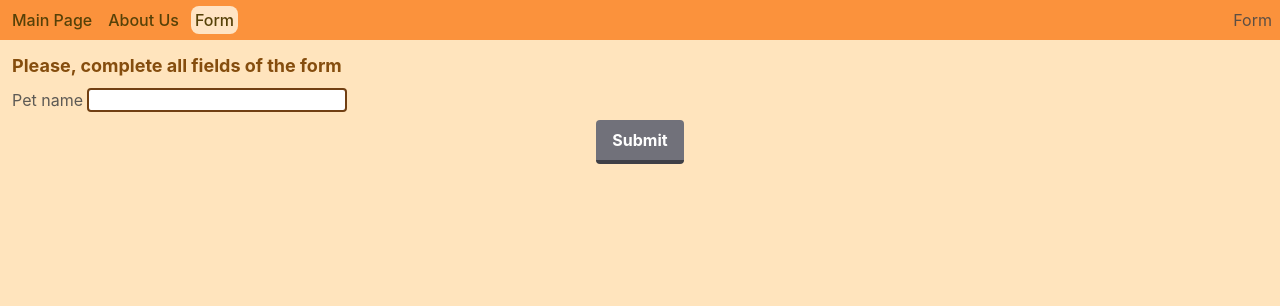
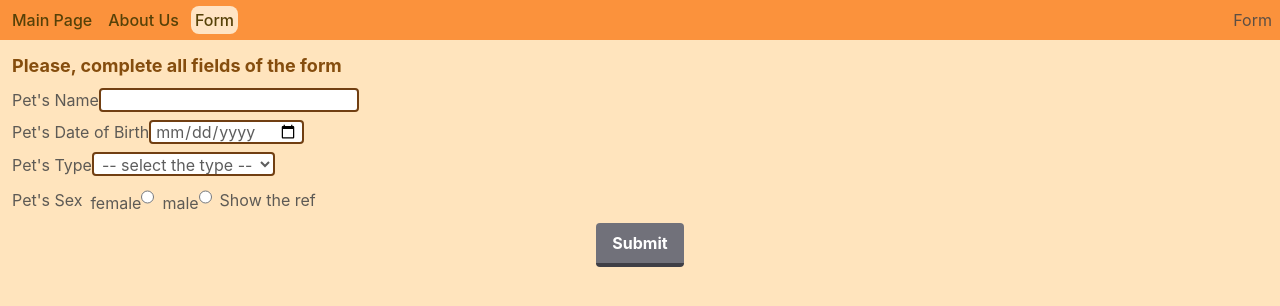
Before and after one commit to neemkashu/react-neemkashu, a React (Vite) app: page /form in a window 1280 px wide. Shown: the top 306 px of the page. Built offline with nearby package versions, Linux system fonts and the light colour scheme.

Commit message:
feat: add simple inputs without child refs

```diff
--- a/src/components/Form/Form.tsx
+++ /dev/null
@@ -1,34 +0,0 @@
-import { Component, createRef, FormEventHandler } from 'react';
-import { inputRef } from 'src/utils/types';
-import { TextInput } from './TextInput';
-
-export class Form extends Component<Record<string, never>> {
-  inputText: inputRef;
-
-  constructor(props: Record<string, never>) {
-    super(props);
-    this.inputText = createRef<HTMLInputElement>();
-  }
-  handleSubmit: FormEventHandler = (event) => {
-    event.preventDefault();
-    console.log(this.inputText.current?.value);
-  };
-  render() {
-    return (
-      <form onSubmit={this.handleSubmit} className="flex flex-col gap-2 p-3">
-        <h2 className="font-bold text-yellow-800 text-lg">
-          Please, complete all fields of the form
-        </h2>
-        <TextInput forwardRef={this.inputText} />
-        <button
-          className=" self-center
-          bg-zinc-500 hover:bg-zinc-400 text-white font-bold
-          py-2 px-4 border-b-4 border-zinc-700 hover:border-zinc-500 rounded"
-          type="submit"
-        >
-          Submit
-        </button>
-      </form>
-    );
-  }
-}
--- /dev/null
+++ b/src/components/Form/PetForm.tsx
@@ -0,0 +1,58 @@
+import { Component, createRef, FormEventHandler } from 'react';
+import { elementRef } from 'src/utils/types';
+import { Select } from './Select';
+import { ReferencedInput } from './ReferencedInput';
+import { Switcher } from './Switcher';
+
+export class PetForm extends Component<Record<string, never>> {
+  inputText: elementRef<HTMLInputElement>;
+  inputDate: elementRef<HTMLInputElement>;
+  inputSex: ReturnType<typeof createRef<Switcher>>;
+  inputSelect: elementRef<HTMLSelectElement>;
+
+  constructor(props: Record<string, never>) {
+    super(props);
+    this.inputText = createRef<HTMLInputElement>();
+    this.inputDate = createRef<HTMLInputElement>();
+    this.inputSelect = createRef<HTMLSelectElement>();
+    this.inputSex = createRef<Switcher>();
+  }
+  handleSubmit: FormEventHandler<HTMLFormElement> = (event) => {
+    event.preventDefault();
+    console.log('this.inputSex.current', this.inputSex.current);
+    this.inputSex.current?.getTheChecked();
+    const formData = {
+      inputVal: this.inputText.current?.value,
+      dateVal: this.inputDate.current?.value,
+      selectVal: this.inputSelect.current?.value,
+      sexVal: this.inputSex.current?.getTheChecked(),
+    };
+    console.log(formData);
+  };
+  render() {
+    return (
+      <form onSubmit={this.handleSubmit} className="flex flex-col gap-2 p-3">
+        <h2 className="font-bold text-yellow-800 text-lg">
+          {'Please, complete all fields of the form'}
+        </h2>
+        <ReferencedInput label={"Pet's Name"} inputType="text" forwardRef={this.inputText} />
+        <ReferencedInput
+          label={"Pet's Date of Birth"}
+          inputType="date"
+          forwardRef={this.inputDate}
+        />
+        <Select label={"Pet's Type"} forwardRef={this.inputSelect} />
+        <Switcher label={"Pet's Sex"} forwardRef={this.inputSex} />
+        <button
+          className=" self-center
+          bg-zinc-500 hover:bg-zinc-400 text-white font-bold
+          py-2 px-4 border-b-4 border-zinc-700 hover:border-zinc-500 rounded
+          duration-300 ease-in-out"
+          type="submit"
+        >
+          {'Submit'}
+        </button>
+      </form>
+    );
+  }
+}
--- /dev/null
+++ b/src/components/Form/ReferencedInput.tsx
@@ -0,0 +1,35 @@
+import { Component, HTMLInputTypeAttribute } from 'react';
+import { elementRef } from 'src/utils/types';
+
+type RefInputProps = {
+  forwardRef: elementRef<HTMLInputElement>;
+  label: string;
+  inputType: HTMLInputTypeAttribute;
+  name?: string;
+  innerText?: string;
+};
+
+export class ReferencedInput extends Component<RefInputProps> {
+  render() {
+    const { forwardRef, label, inputType, name, innerText } = this.props;
+    return (
+      <div>
+        <label>
+          {label}
+          <input
+            ref={forwardRef}
+            type={inputType}
+            name={name}
+            className=" m-0 rounded border-2 border-solid border-yellow-900
+          max-w-xs h-6 px-1 bg-white bg-no-repeat text-base
+           duration-300 ease-in-out
+          hover:shadow-neutral-400 hover:bg-amber-50
+          focus-visible:bg-yellow-200 focus-visible:outline-0"
+          >
+            {innerText}
+          </input>
+        </label>
+      </div>
+    );
+  }
+}
--- /dev/null
+++ b/src/components/Form/Select.tsx
@@ -0,0 +1,47 @@
+import { Component } from 'react';
+import { elementRef } from 'src/utils/types';
+
+type SelectProps = {
+  forwardRef: elementRef<HTMLSelectElement>;
+  label: string;
+};
+
+const AnimalTypes = {
+  DOG: 'dog',
+  CAT: 'cat',
+  BIRD: 'bird',
+  OTHER: 'other',
+} as const;
+
+const DEFAULT = 'defaultSelection';
+
+export class Select extends Component<SelectProps> {
+  render() {
+    const { forwardRef, label } = this.props;
+    return (
+      <label>
+        {label}
+        <select
+          ref={forwardRef}
+          defaultValue={DEFAULT}
+          className=" m-0 rounded border-2 border-solid border-yellow-900
+         max-w-xs h-6 px-1 bg-white bg-no-repeat text-base
+         duration-300 ease-in-out
+        hover:shadow-neutral-400 hover:bg-amber-50
+        focus-visible:bg-yellow-200 focus-visible:outline-0"
+        >
+          <option disabled value={DEFAULT} className="bg-slate-100">
+            {'-- select the type --'}
+          </option>
+          {Object.values(AnimalTypes).map((animal) => {
+            return (
+              <option key={animal} value={animal}>
+                {animal}
+              </option>
+            );
+          })}
+        </select>
+      </label>
+    );
+  }
+}
--- /dev/null
+++ b/src/components/Form/Switcher.tsx
@@ -0,0 +1,79 @@
+import { Component, createRef } from 'react';
+import { ReferencedInput } from './ReferencedInput';
+
+type RefInputProps = {
+  forwardRef: ReturnType<typeof createRef<Switcher>>;
+  label: string;
+};
+const petSex = {
+  MALE: 'male',
+  FEMALE: 'female',
+};
+const NAME = 'radio-name';
+type radioRef = ReturnType<typeof createRef<HTMLInputElement>>;
+
+export class Switcher extends Component<RefInputProps> {
+  switcherRef: RefInputProps['forwardRef'];
+  switchOptions: {
+    first: { ref: radioRef; element: JSX.Element };
+    second: { ref: radioRef; element: JSX.Element };
+  };
+
+  constructor(props: RefInputProps) {
+    super(props);
+    this.switcherRef = props.forwardRef;
+    console.log(' this.switcherRef', this.switcherRef);
+
+    const firstRef = createRef<HTMLInputElement>();
+    const secondRef = createRef<HTMLInputElement>();
+
+    this.switchOptions = {
+      first: {
+        ref: firstRef,
+        element: (
+          <ReferencedInput
+            label={petSex.FEMALE}
+            name={NAME}
+            inputType="radio"
+            forwardRef={firstRef}
+          />
+        ),
+      },
+      second: {
+        ref: secondRef,
+        element: (
+          <ReferencedInput
+            label={petSex.MALE}
+            name={NAME}
+            inputType="radio"
+            forwardRef={secondRef}
+          />
+        ),
+      },
+    };
+  }
+  getTheChecked = () => {
+    console.log('this.switchOptions.first.ref.current', this.switchOptions.first.ref.current);
+    return this.switchOptions.first.ref.current?.checked ? petSex.FEMALE : petSex.MALE;
+  };
+  render() {
+    const { label } = this.props;
+
+    return (
+      <div className="flex gap-2 items-center">
+        <>
+          {label}
+          {this.switchOptions.first.element}
+          {this.switchOptions.second.element}
+        </>
+        <button
+          onClick={() => {
+            console.log(this.switcherRef.current);
+          }}
+        >
+          Show the ref
+        </button>
+      </div>
+    );
+  }
+}
--- a/src/components/Form/TextInput.tsx
+++ /dev/null
@@ -1,34 +0,0 @@
-import { Component } from 'react';
-import { inputRef } from 'src/utils/types';
-
-type TextInputProps = {
-  forwardRef: inputRef;
-};
-
-export class TextInput extends Component<TextInputProps> {
-  input: inputRef;
-
-  constructor(props: TextInputProps) {
-    super(props);
-    this.input = props.forwardRef;
-  }
-  render() {
-    const { forwardRef } = this.props;
-    return (
-      <div>
-        <label>
-          {'Pet name '}
-          <input
-            ref={forwardRef}
-            type="text"
-            className=" m-0 rounded border-2 border-solid border-yellow-900
-          max-w-xs h-6 px-1 bg-white bg-no-repeat text-base
-           duration-300 ease-in-out
-          hover:shadow-neutral-400 hover:bg-amber-50
-          focus-visible:bg-yellow-200 focus-visible:outline-0"
-          ></input>
-        </label>
-      </div>
-    );
-  }
-}
--- a/src/routesConfig.tsx
+++ b/src/routesConfig.tsx
@@ -1,6 +1,6 @@
 import { About } from './components/About';
 import { ErrorPage } from './components/ErrorPage';
-import { Form } from './components/Form/Form';
+import { PetForm } from './components/Form/PetForm';
 import Header from './components/Header';
 import { MainContent } from './components/MainContent';
 import { RoutesInfo } from './utils/constants';
@@ -29,7 +29,7 @@ export const routesConfig = [
     element: (
       <>
         <Header title={RoutesInfo.FORM.header} />
-        <Form />
+        <PetForm />
       </>
     ),
   },
--- a/src/utils/types.ts
+++ b/src/utils/types.ts
@@ -1,3 +1,3 @@
 import { createRef } from 'react';
 
-export type inputRef = ReturnType<typeof createRef<HTMLInputElement>>;
+export type elementRef<T extends Element> = ReturnType<typeof createRef<T>>;
```
